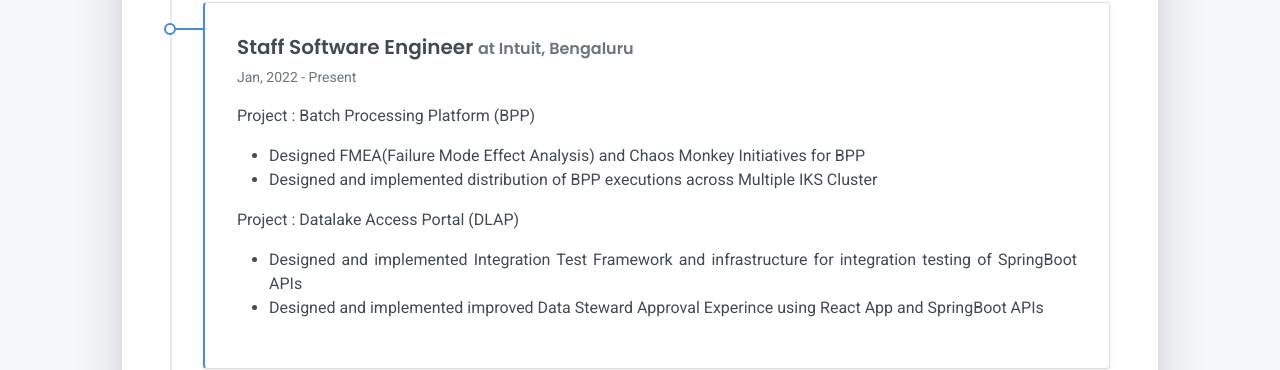
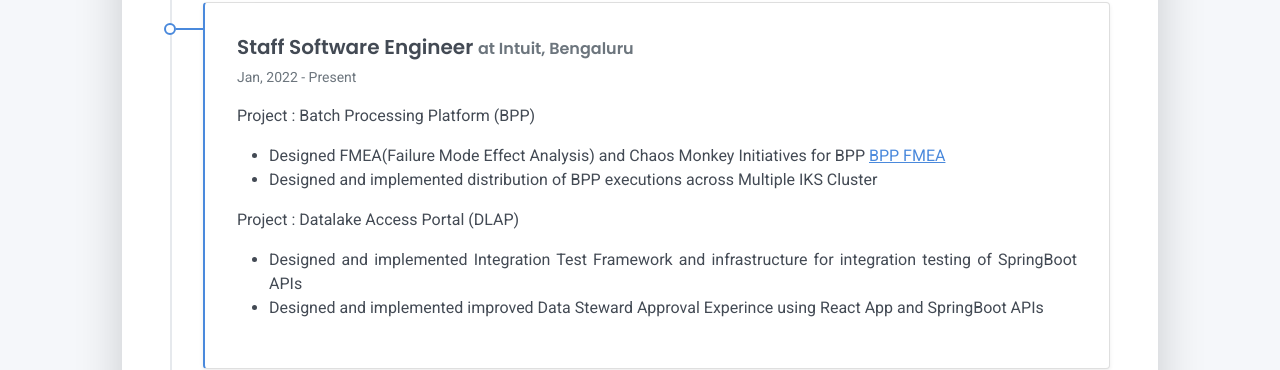
Before and after one commit to anandkshitiz/anandkshitiz.github.io, a Jekyll site: the page built from tabs/about.md, in a window 1280 px wide and 900 px high, scrolled down 1400 px. Shown: the part 114-484 px from the top of the window. Built offline with Jekyll 4.4.1, drawn with Linux system fonts in a browser that asks for light colours.

Commit message:
added intuit details

```diff
--- a/tabs/about/content/work-experience-section.html
+++ b/tabs/about/content/work-experience-section.html
@@ -8,7 +8,7 @@
             <div>
                 <p style="text-align: justify">
                 <ul style="text-align: justify">
-                    <li>Designed FMEA(Failure Mode Effect Analysis) and Chaos Monkey Initiatives for BPP <a href="in/bpp-fmea" title="BPP FMEA"></a></li>
+                    <li>Designed FMEA(Failure Mode Effect Analysis) and Chaos Monkey Initiatives for BPP <a href="in/bpp-fmea">BPP FMEA</a></li>
                     <li>Designed and implemented distribution of BPP executions across Multiple IKS Cluster <a class="nav-link" href="in/bpp-multi-cluster" title="BPP Multi Cluster"></a></li>
                 </ul>
                 </p>
```
